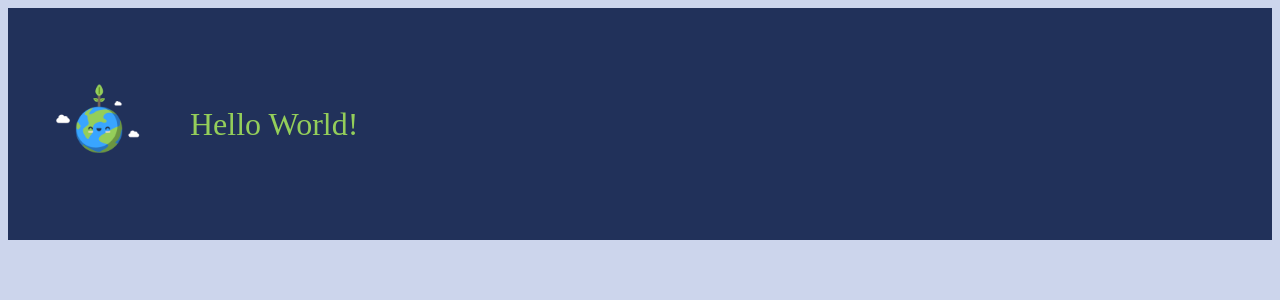
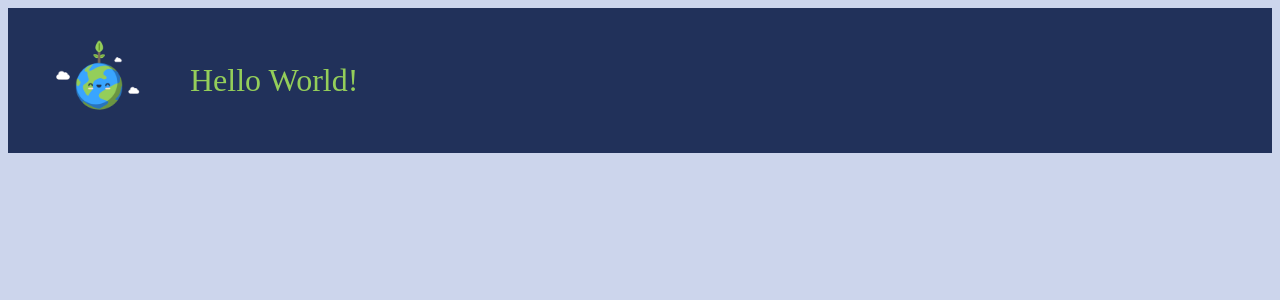
Before and after one commit to clararuizfdz/master-bundle, a React app: page / in a window 1280 px wide. Shown: the top 300 px of the page. Built offline with nearby package versions, Linux system fonts and the light colour scheme.

Commit message:
Modify styles

```diff
--- a/src/mystyles.scss
+++ b/src/mystyles.scss
@@ -8,11 +8,13 @@ body{
 
 .main{
     background-color: $main-color;
-    height: 25vh;
-    width: auto;
     padding: 1rem;
     display:flex;
+    flex-direction: row;
     align-items: center;
+    flex: 1;
+
+    flex-wrap: wrap;
     span{
         font-size: 2rem;
         text-align: center;
@@ -23,3 +25,9 @@ body{
 .logo{
     width: 150px;
 }
+
+@media screen and (max-width:330px){
+    .main{
+        justify-content: center;
+    }
+}
```
